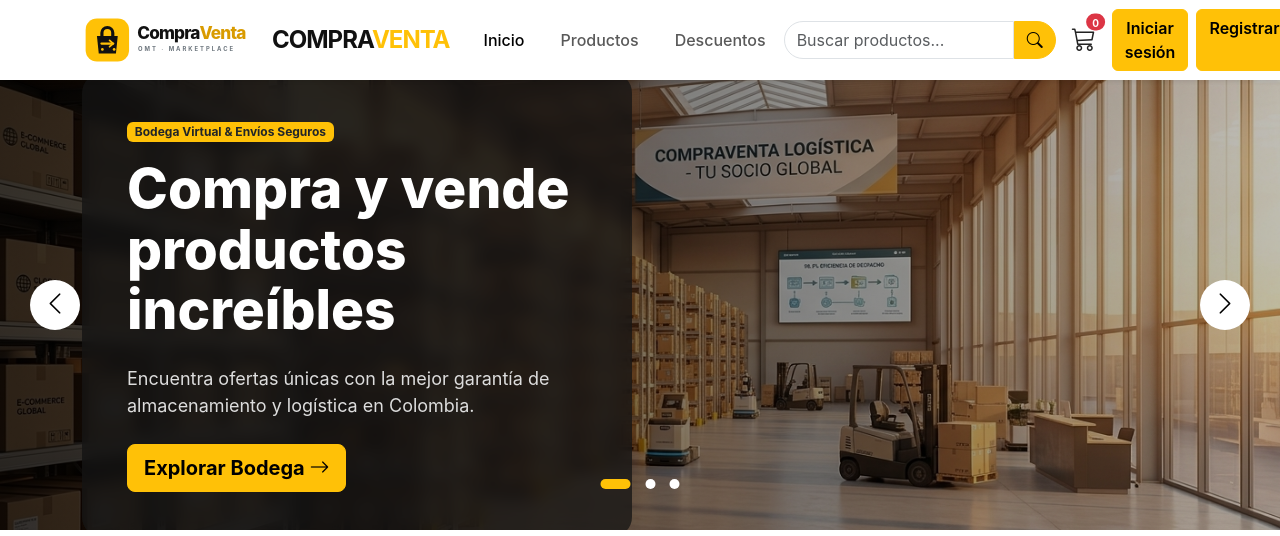
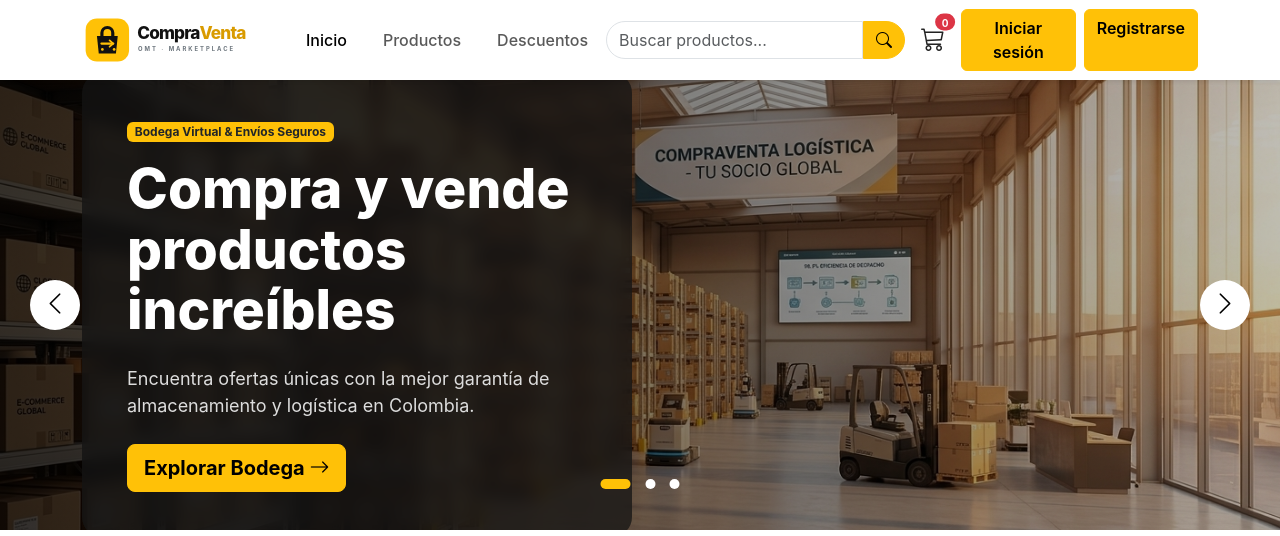
Before and after one commit to sebascasorio10-creator/compraventaOMT, a PHP site: page / in a window 1280 px wide. Shown: the top 536 px of the page. Run offline with PHP 8.4, Linux system fonts and the light colour scheme; data comes from the database, SQL or seed files in the repository; data that the repository does not hold is empty.

Commit message:
Unificar marca gráfica en la navegación

```diff
--- a/index.php
+++ b/index.php
@@ -54,9 +54,6 @@ $productosPublicados = $productosPublicadosStmt->fetchAll();
             <!-- LOGO A LA IZQUIERDA -->
             <a class="navbar-brand" href="index.php">
                 <img src="img/logo-omt.svg" alt="CompraVenta OMT" class="logo-navbar">
-                <span class="brand-text">
-                    COMPRA<span>VENTA</span>
-                </span>
             </a>
 
             <!-- BOTÓN MOBILE -->
```
